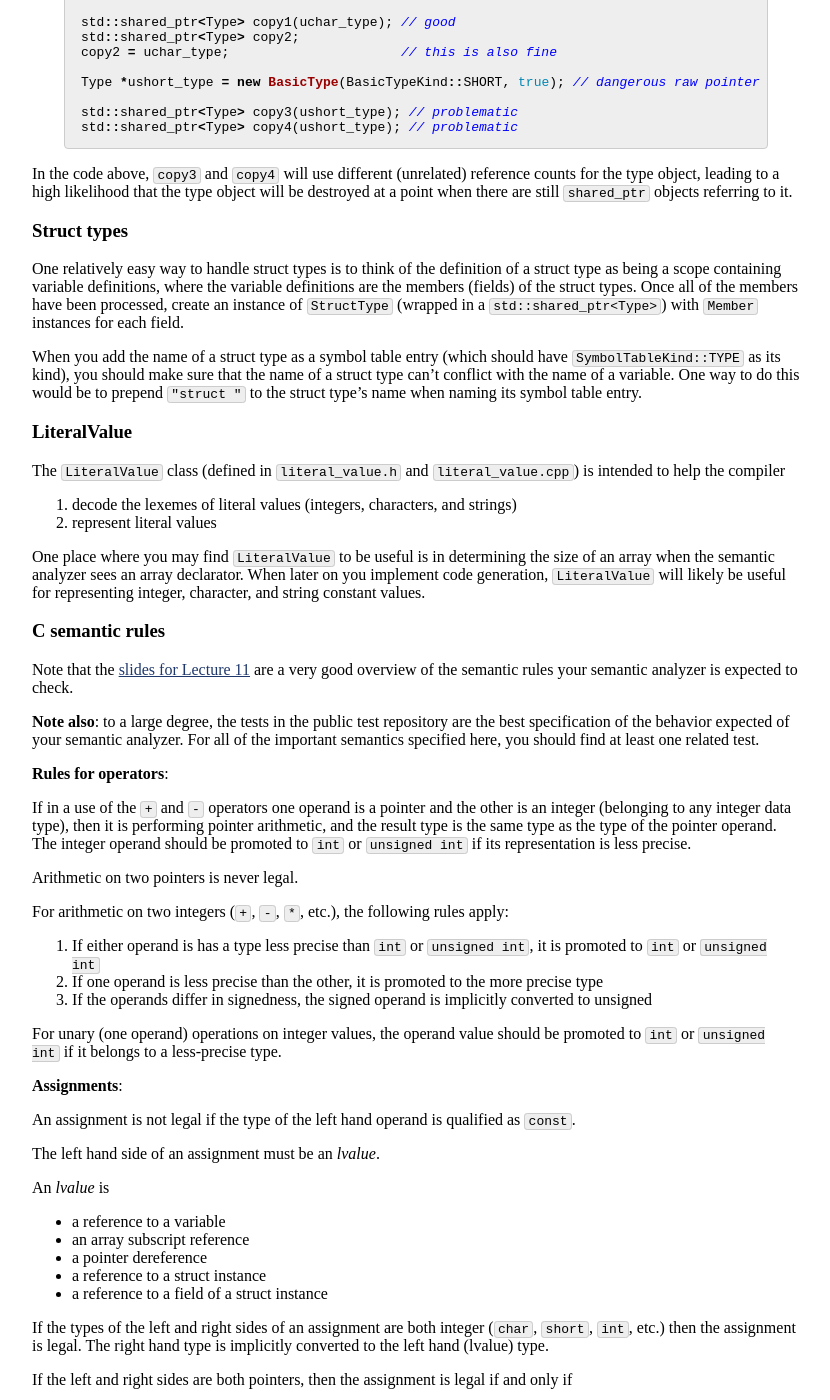
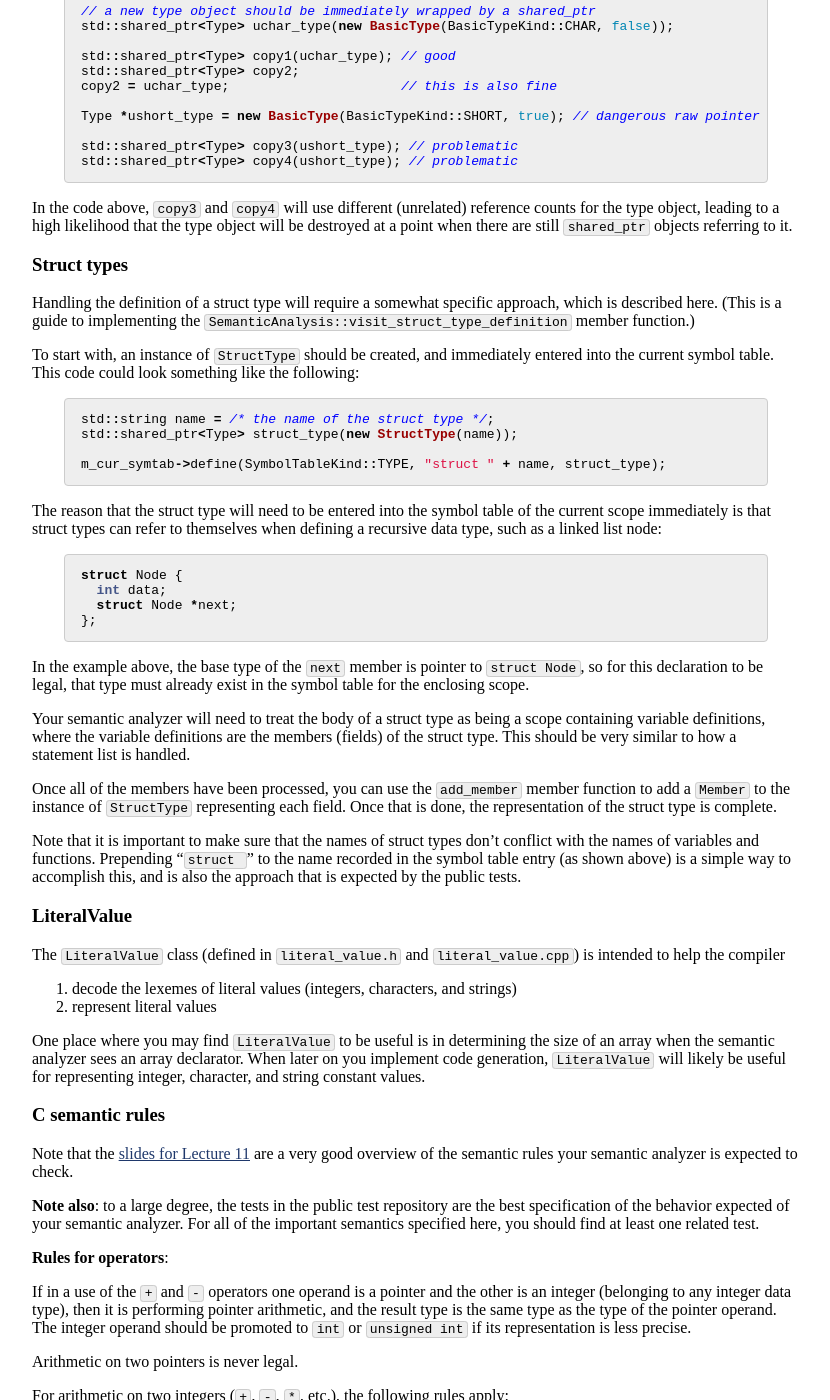
Before and after one commit to jhucompilers/fall2022, a Jekyll site: the page built from assign/assign03.md, in a window 1280 px wide and 1400 px high, scrolled down 4704 px. Shown: the whole window, without its empty margins (224-1054 px from the left). Built offline with Jekyll 4.4.1, drawn with Linux system fonts in a browser that asks for light colours; some of the changed text lies outside the part shown.

Commit message:
more accurate info on handling struct type definitions

````diff
--- a/assign/assign03.md
+++ b/assign/assign03.md
@@ -4,6 +4,8 @@ title: "Assignment 3"
 ---
 
 **Due date**: Monday, Oct 24th by 11pm Baltimore time
+
+*Update 10/11*: Updated the section on [Struct types](#struct-types).
 
 # Compiler: semantic analysis
 
@@ -338,18 +340,50 @@ destroyed at a point when there are still `shared_ptr` objects referring to it.
 
 ### Struct types
 
-One relatively easy way to handle struct types is to think of the definition
+Handling the definition of a struct type will require a somewhat specific approach,
+which is described here. (This is a guide to implementing the
+`SemanticAnalysis::visit_struct_type_definition` member function.)
+
+To start with, an instance of `StructType` should be created, and immediately
+entered into the current symbol table.  This code could look something like
+the following:
+
+```c++
+std::string name = /* the name of the struct type */;
+std::shared_ptr<Type> struct_type(new StructType(name));
+
+m_cur_symtab->define(SymbolTableKind::TYPE, "struct " + name, struct_type);
+```
+The reason that the struct type will need to be entered into the symbol
+table of the current scope immediately is that struct types can refer to
+themselves when defining a recursive data type, such as a linked list node:
+
+```c
+struct Node {
+  int data;
+  struct Node *next;
+};
+```
+
+In the example above, the base type of the `next` member is pointer to
+`struct Node`, so for this declaration to be legal, that type must
+already exist in the symbol table for the enclosing scope.
+
+Your semantic analyzer will need to treat the body
 of a struct type as being a scope containing variable definitions, where the
-variable definitions are the members (fields) of the struct types.
-Once all of the members have been processed, create an instance of
-`StructType` (wrapped in a `std::shared_ptr<Type>`) with `Member` instances
-for each field.
+variable definitions are the members (fields) of the struct type.
+This should be very similar to how a statement list is handled.
 
-When you add the name of a struct type as a symbol table entry (which should
-have `SymbolTableKind::TYPE` as its kind), you should make sure that the
-name of a struct type can't conflict with the name of a variable. One way to
-do this would be to prepend `"struct "` to the struct type's name when naming its
-symbol table entry.
+Once all of the members have been processed, you can use the
+`add_member` member function to add a `Member`
+to the instance of `StructType` representing each field.
+Once that is done, the representation of the struct type is complete.
+
+Note that it is important to make sure that the names of struct types don't
+conflict with the names of variables and functions. Prepending
+"`struct `" to the name recorded in the symbol table entry (as shown
+above) is a simple way to accomplish this, and is also the approach
+that is expected by the public tests.
 
 ### LiteralValue
 
````
Also changed, not shown: index.md (+3 -0 lines).
